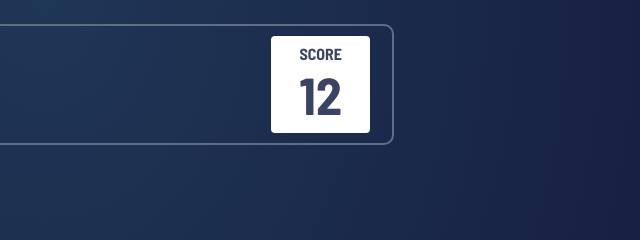
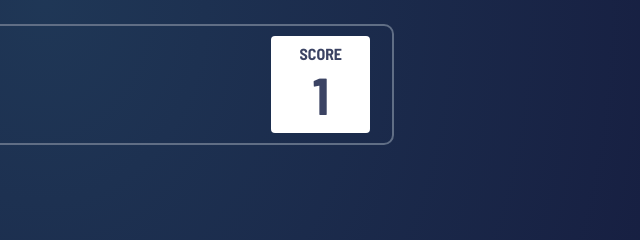
Before and after one commit to MobbySchiller/rock-paper-scissors, a website built with Vite: page index.html in a window 1280 px wide. Both pictures are taken after a click on the element 640 px from the left and 597 px from the top of the page. Shown: the top 240 px of the page, 596-1236 px from the left. Built offline with nearby package versions, Linux system fonts and the light colour scheme; files whose address does not match are found by name.

Commit message:
add score counter

```diff
--- a/index.html
+++ b/index.html
@@ -19,7 +19,7 @@
       <img class="logo" src="images/logo.svg" alt="logo">
       <div class="score">
         <span class="score__sign">score</span>
-        <span class="score__result">12</span>
+        <span class="score__result" id="score">0</span>
       </div>
     </header>
     <main class="game">
@@ -42,7 +42,6 @@
             <span class="pick__side">You picked</span>
             <div class="pick__option pick__option--active" id="user-pick">
               <div class="pick__option-inside" id="user-pick-inside"></div>
-              <!-- <div class="pick__option-outside"></div> -->
             </div>
           </div>
         </div>
--- a/src/ts/Game.ts
+++ b/src/ts/Game.ts
@@ -2,6 +2,7 @@ import { rules } from './Rules'
 import { options } from './options'
 
 class Game {
+    score: HTMLElement | null
     selectSection: HTMLElement | null
     duelSection: HTMLElement | null
     options: NodeListOf<HTMLElement>
@@ -18,6 +19,7 @@ class Game {
     }
 
     constructor() {
+        this.score = document.querySelector('#score')
         this.selectSection = document.querySelector('#select-section')
         this.duelSection = document.querySelector('#duel-section')
         this.options = document.querySelectorAll('[data-option]')
@@ -38,10 +40,11 @@ class Game {
         rules.init()
         this.options.forEach(option => option.addEventListener('click', (e) => this.selectOption(e)))
         this.playAgainBtn?.addEventListener('click', () => this.playAgain())
+        sessionStorage.setItem('score', '0')
     }
 
-    selectOption(e) {
-        const id: number = Number(e.target.dataset.option)
+    selectOption(e: MouseEvent) {
+        const id: number = Number((e.target as HTMLDivElement).dataset.option)
         this.picks.user = options[id].name
         this.contest()
     }
@@ -53,7 +56,8 @@ class Game {
         this.toggleUserPick()
         setTimeout(() => this.toggleAiPick(), 1200)
         setTimeout(() => this.displayResult(), 1800)
-        this.checkResult()
+        setTimeout(() => this.changeScore(), 1800)
+
     }
 
     aiSelection() {
@@ -85,6 +89,17 @@ class Game {
         this.duelResult?.classList.add('duel__result--active')
     }
 
+    changeScore() {
+        const result = this.checkResult()
+        if (result !== 'win') return
+        const score = Number(sessionStorage.getItem('score'))
+        const newScore = score + 1
+        sessionStorage.setItem('score', String(newScore))
+        if (this.score !== null) {
+            this.score.textContent = String(newScore)
+        }
+    }
+
     hideResult() {
         const result = this.checkResult()
         this.removeResultStatus(result)
@@ -92,7 +107,9 @@ class Game {
     }
 
     setResultSign(result: string) {
-        this.duelResultSign.textContent = `you ${result}!`
+        if (this.duelResultSign !== null) {
+            this.duelResultSign.textContent = `you ${result}!`
+        }
     }
 
     setResultStatus(result: string) {
```
